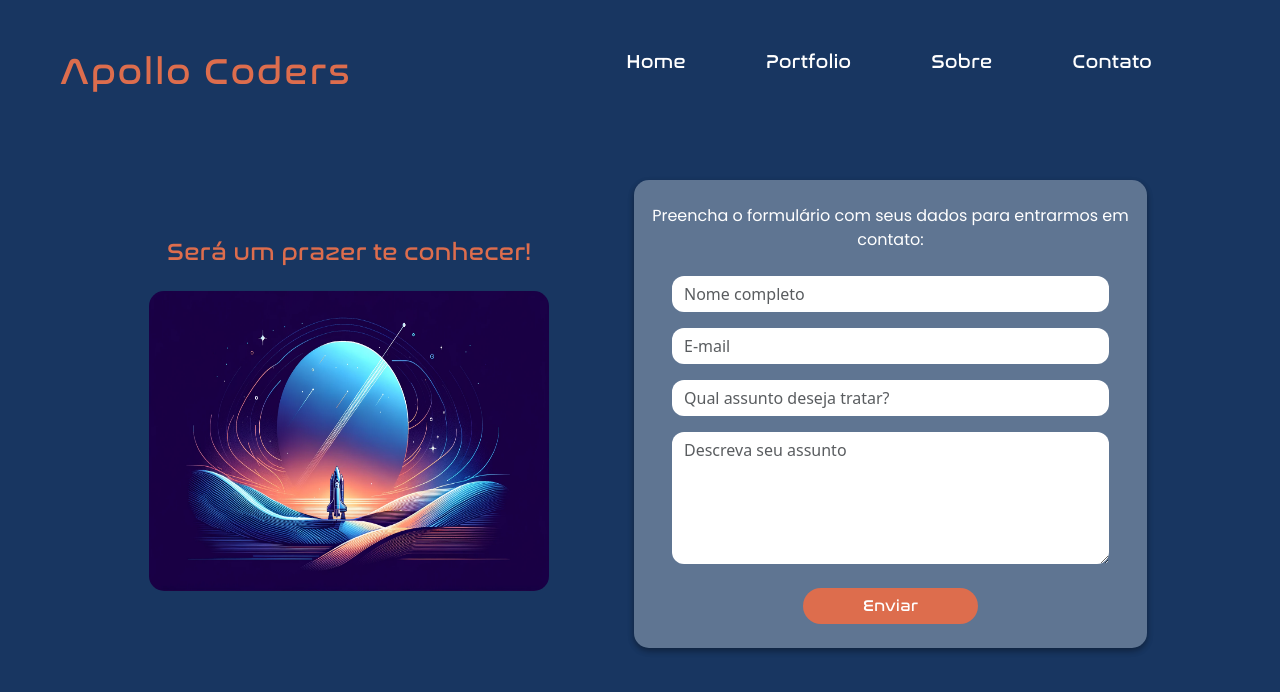
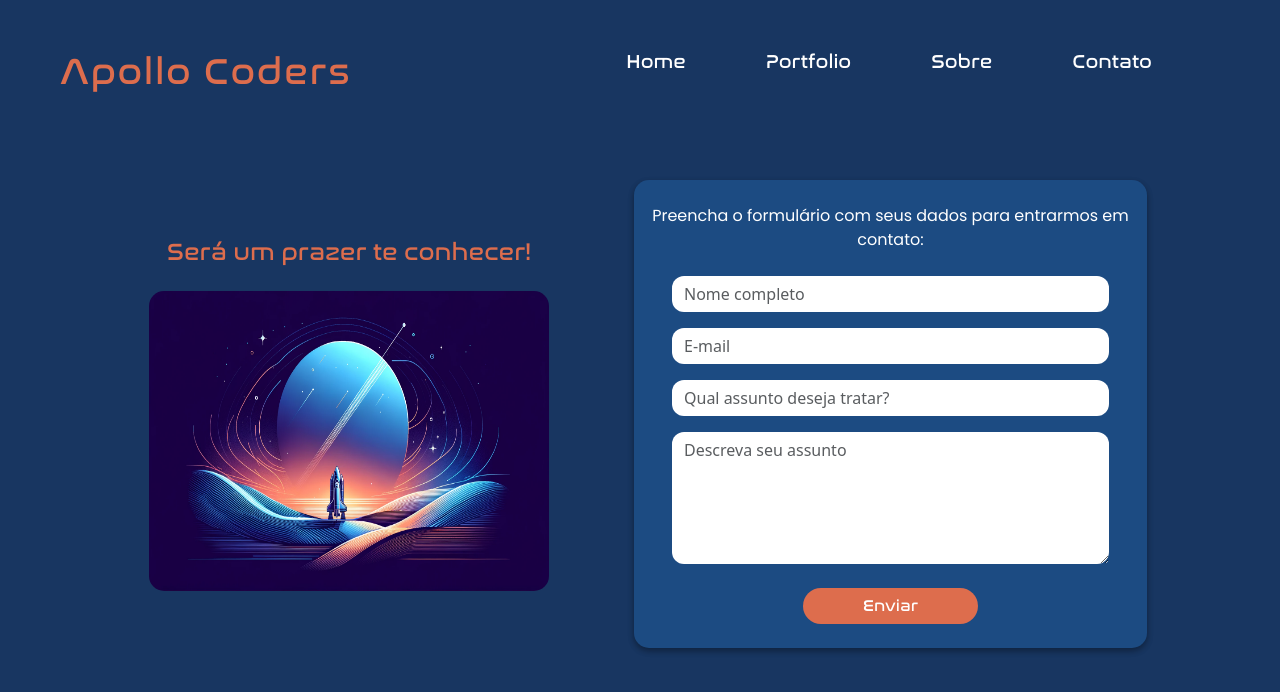
Before and after one commit to Apollo-Coders/landing-Page, an Angular app: page /contact in a window 1280 px wide. Shown: the top 692 px of the page. Built offline with nearby package versions, Linux system fonts and the light colour scheme.

Commit message:
form color

```diff
--- a/src/app/components/contact/contact.component.css
+++ b/src/app/components/contact/contact.component.css
@@ -19,7 +19,7 @@
 
 .contact-form{
   /* background-color: #dae1e75e; */
-  background-color:  #dae1e75e;
+  background-color:  #1c4b82;
   border-radius: 15px;
   width: 45%;
   box-shadow: rgba(0, 0, 0, 0.16) 0px 3px 6px, rgba(0, 0, 0, 0.23) 0px 3px 6px;
```
